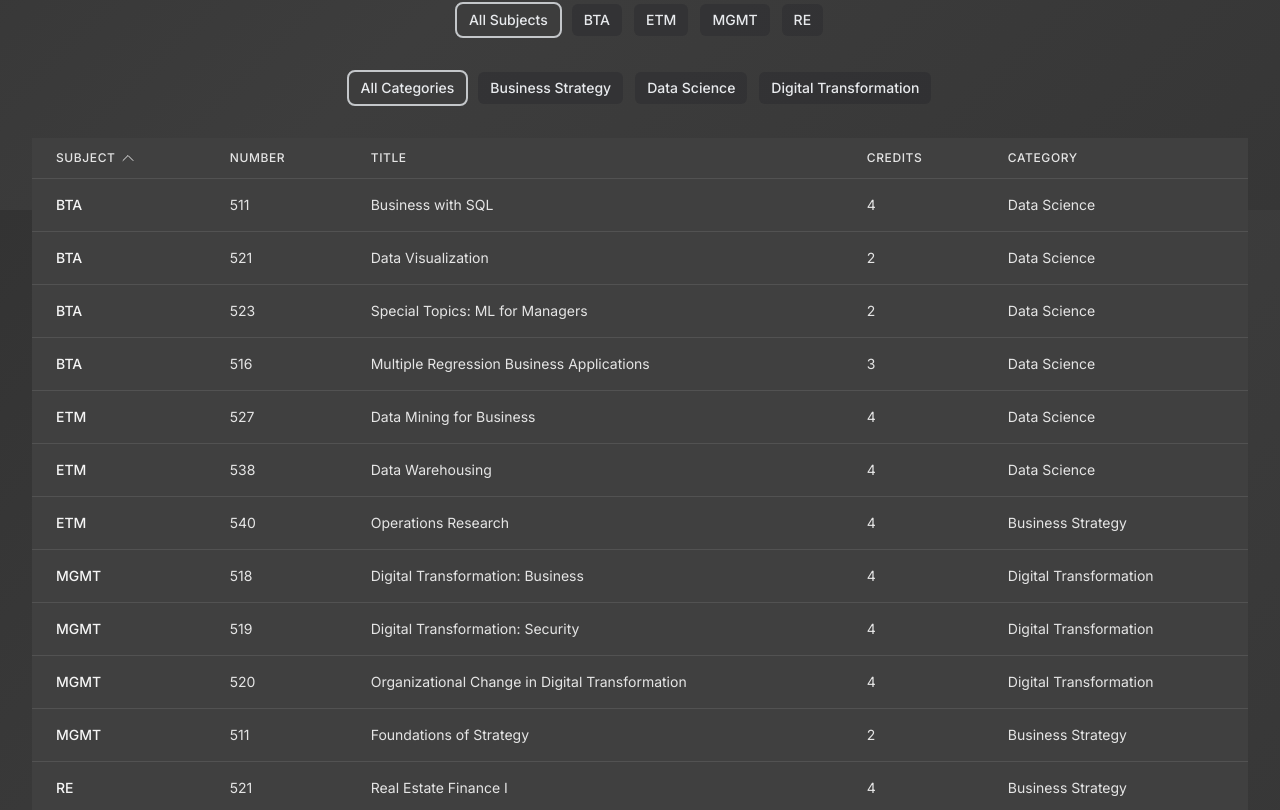
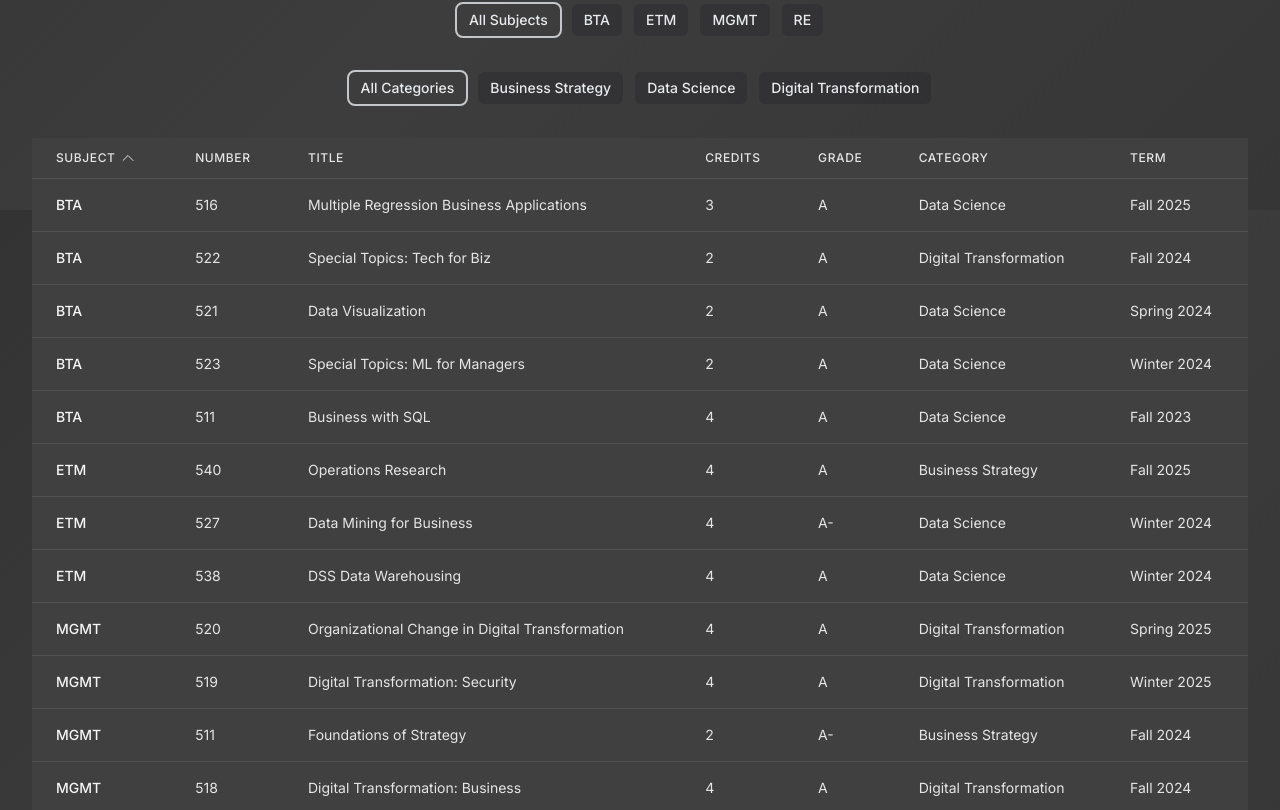
Before and after one commit to ds-oliver/hogans-portfolio, a Next.js app: page / in a window 1280 px wide. Shown: the part 5390-6200 px from the top of the page. Built offline with nearby package versions, Linux system fonts and the light colour scheme.

Commit message:
Enhance Education component by adding grade and term fields to course entries, enabling sorting by these new attributes. Update course data to include grades and terms for improved clarity and organization.

```diff
--- a/src/components/sections/Education.tsx
+++ b/src/components/sections/Education.tsx
@@ -11,21 +11,24 @@ interface Course {
   title: string;
   credits: number;
   category: string;
+  grade: string;
+  term: string;
 }
 
 const courses: Course[] = [
-  { subject: "BTA", number: "511", title: "Business with SQL", credits: 4.0, category: "Data Science" },
-  { subject: "BTA", number: "521", title: "Data Visualization", credits: 2.0, category: "Data Science" },
-  { subject: "BTA", number: "523", title: "Special Topics: ML for Managers", credits: 2.0, category: "Data Science" },
-  { subject: "ETM", number: "527", title: "Data Mining for Business", credits: 4.0, category: "Data Science" },
-  { subject: "ETM", number: "538", title: "Data Warehousing", credits: 4.0, category: "Data Science" },
-  { subject: "BTA", number: "516", title: "Multiple Regression Business Applications", credits: 3.0, category: "Data Science" },
-  { subject: "MGMT", number: "518", title: "Digital Transformation: Business", credits: 4.0, category: "Digital Transformation" },
-  { subject: "MGMT", number: "519", title: "Digital Transformation: Security", credits: 4.0, category: "Digital Transformation" },
-  { subject: "MGMT", number: "520", title: "Organizational Change in Digital Transformation", credits: 4.0, category: "Digital Transformation" },
-  { subject: "MGMT", number: "511", title: "Foundations of Strategy", credits: 2.0, category: "Business Strategy" },
-  { subject: "RE", number: "521", title: "Real Estate Finance I", credits: 4.0, category: "Business Strategy" },
-  { subject: "ETM", number: "540", title: "Operations Research", credits: 4.0, category: "Business Strategy" },
+  { subject: "BTA", number: "516", title: "Multiple Regression Business Applications", credits: 3.0, category: "Data Science", grade: "A", term: "Fall 2025" },
+  { subject: "ETM", number: "540", title: "Operations Research", credits: 4.0, category: "Business Strategy", grade: "A", term: "Fall 2025" },
+  { subject: "MGMT", number: "520", title: "Organizational Change in Digital Transformation", credits: 4.0, category: "Digital Transformation", grade: "A", term: "Spring 2025" },
+  { subject: "MGMT", number: "519", title: "Digital Transformation: Security", credits: 4.0, category: "Digital Transformation", grade: "A", term: "Winter 2025" },
+  { subject: "MGMT", number: "511", title: "Foundations of Strategy", credits: 2.0, category: "Business Strategy", grade: "A-", term: "Fall 2024" },
+  { subject: "MGMT", number: "518", title: "Digital Transformation: Business", credits: 4.0, category: "Digital Transformation", grade: "A", term: "Fall 2024" },
+  { subject: "BTA", number: "522", title: "Special Topics: Tech for Biz", credits: 2.0, category: "Digital Transformation", grade: "A", term: "Fall 2024" },
+  { subject: "BTA", number: "521", title: "Data Visualization", credits: 2.0, category: "Data Science", grade: "A", term: "Spring 2024" },
+  { subject: "BTA", number: "523", title: "Special Topics: ML for Managers", credits: 2.0, category: "Data Science", grade: "A", term: "Winter 2024" },
+  { subject: "ETM", number: "527", title: "Data Mining for Business", credits: 4.0, category: "Data Science", grade: "A-", term: "Winter 2024" },
+  { subject: "ETM", number: "538", title: "DSS Data Warehousing", credits: 4.0, category: "Data Science", grade: "A", term: "Winter 2024" },
+  { subject: "RE", number: "521", title: "Real Estate Finance I", credits: 4.0, category: "Business Strategy", grade: "A", term: "Fall 2023" },
+  { subject: "BTA", number: "511", title: "Business with SQL", credits: 4.0, category: "Data Science", grade: "A", term: "Fall 2023" },
 ];
 
 const educationInfo = {
@@ -36,7 +39,7 @@ const educationInfo = {
   totalCredits: 32,
 };
 
-type SortField = 'subject' | 'number' | 'title' | 'credits' | 'category';
+type SortField = 'subject' | 'number' | 'title' | 'credits' | 'category' | 'grade' | 'term';
 type SortDirection = 'asc' | 'desc';
 
 export default function Education() {
@@ -208,11 +211,31 @@ export default function Education() {
                 <th
                   scope="col"
                   className="px-6 py-3 text-left text-xs font-medium text-neutral-200 uppercase tracking-wider cursor-pointer"
+                  onClick={() => handleSort('grade')}
+                >
+                  <div className="flex items-center gap-1">
+                    Grade
+                    <SortIcon field="grade" />
+                  </div>
+                </th>
+                <th
+                  scope="col"
+                  className="px-6 py-3 text-left text-xs font-medium text-neutral-200 uppercase tracking-wider cursor-pointer"
                   onClick={() => handleSort('category')}
                 >
                   <div className="flex items-center gap-1">
                     Category
                     <SortIcon field="category" />
+                  </div>
+                </th>
+                <th
+                  scope="col"
+                  className="px-6 py-3 text-left text-xs font-medium text-neutral-200 uppercase tracking-wider cursor-pointer"
+                  onClick={() => handleSort('term')}
+                >
+                  <div className="flex items-center gap-1">
+                    Term
+                    <SortIcon field="term" />
                   </div>
                 </th>
               </tr>
@@ -240,7 +263,13 @@ export default function Education() {
                     {course.credits}
                   </td>
                   <td className="px-6 py-4 whitespace-nowrap text-sm text-neutral-200">
+                    {course.grade}
+                  </td>
+                  <td className="px-6 py-4 whitespace-nowrap text-sm text-neutral-200">
                     {course.category}
+                  </td>
+                  <td className="px-6 py-4 whitespace-nowrap text-sm text-neutral-200">
+                    {course.term}
                   </td>
                 </motion.tr>
               ))}
```
